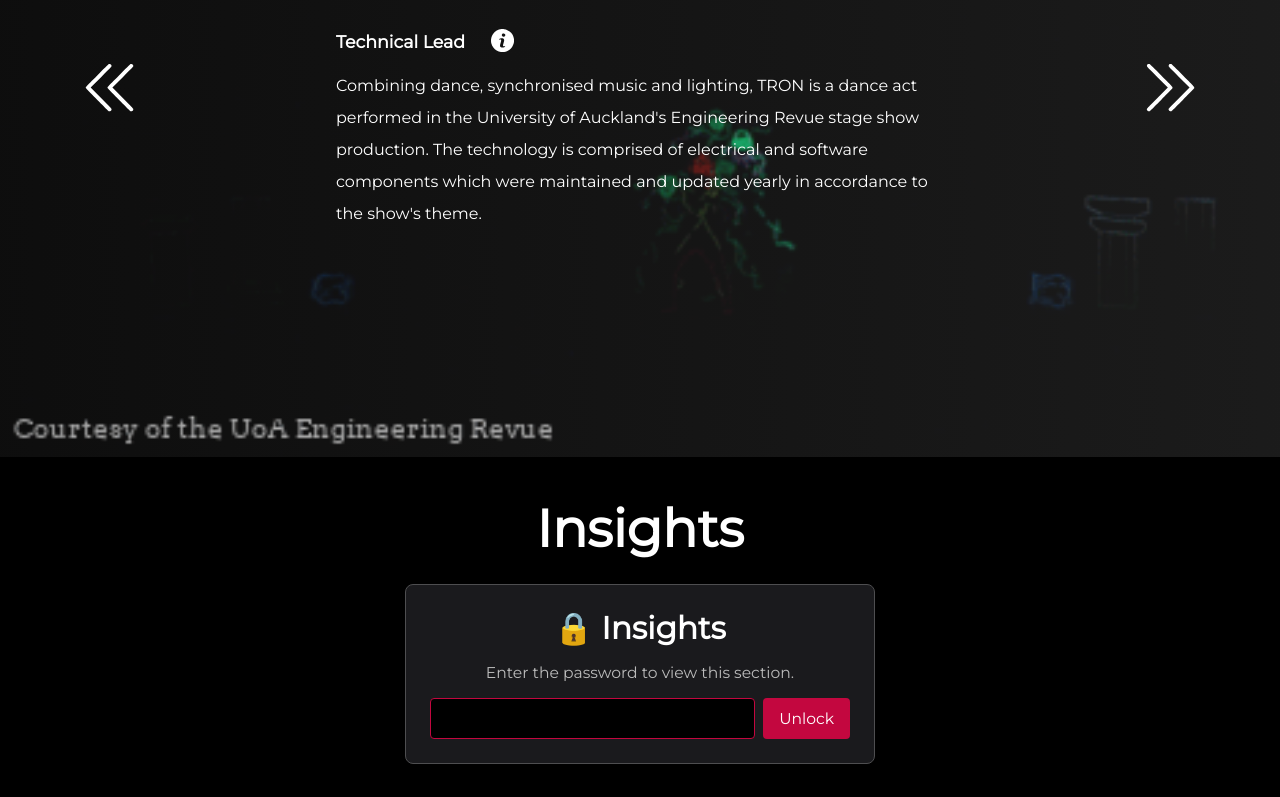
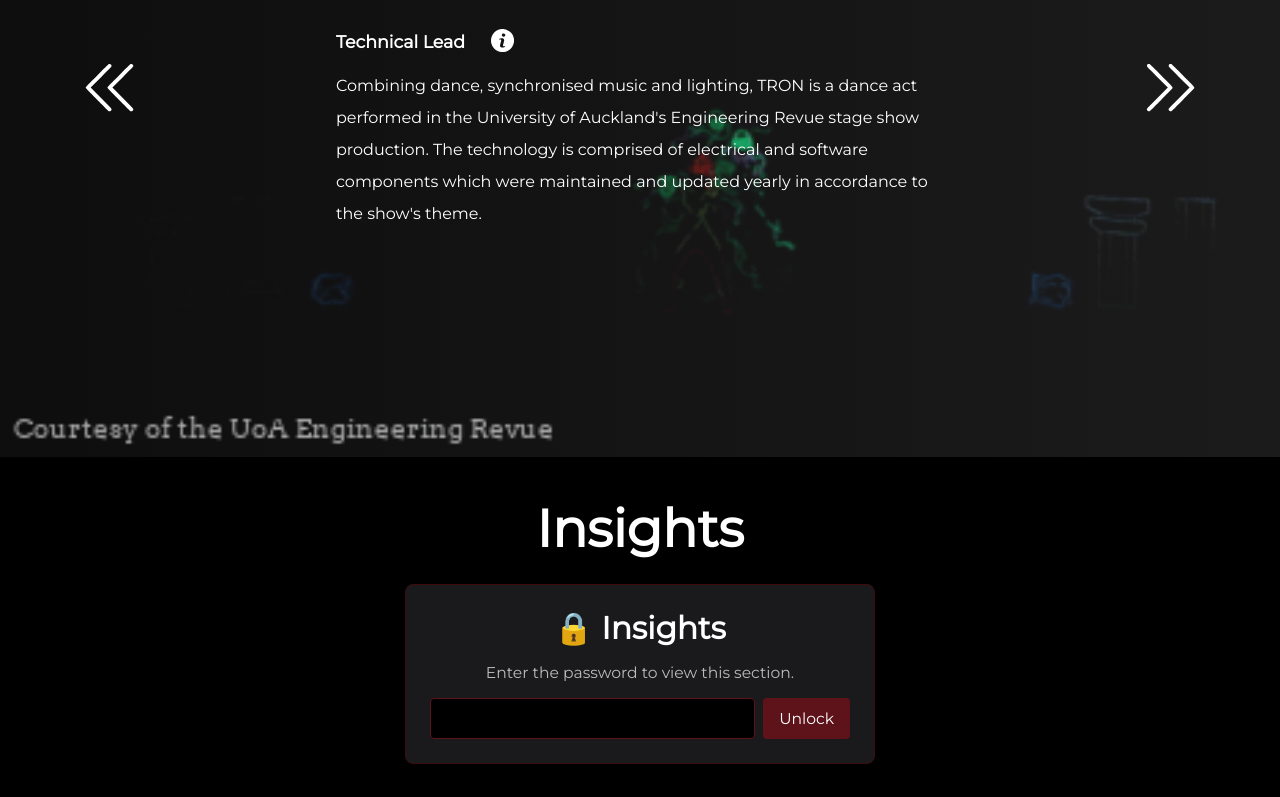
Before and after one commit to jemimahmartinez/jemimahmartinez.github.io, a React (Create React App) app: page / in a window 1280 px wide. Shown: the part 2000-2797 px from the top of the page. Built offline with nearby package versions, Linux system fonts and the light colour scheme.

Commit message:
updating accented colours

```diff
--- a/src/App.tsx
+++ b/src/App.tsx
@@ -30,7 +30,7 @@ const styles = {
     padding: "14px 16px",
     "text-decoration": "none",
     "&:hover": {
-      "background-color": "#4E4E50 ",
+      "background-color": "#3E0C0C ",
     },
   },
   active: {
@@ -39,7 +39,7 @@ const styles = {
     "text-align": "center",
     padding: "14px 16px",
     "text-decoration": "none",
-    "background-color": "#C3073F",
+    "background-color": "#5E1219",
   },
 };
 
--- a/src/components/button.tsx
+++ b/src/components/button.tsx
@@ -11,7 +11,7 @@ const styles = {
     margin: "0px 20px 0px 20px",
     transition: "color 0.75s",
     "&:hover": {
-      color: "#C3073F !important",
+      color: "#5E1219 !important",
     },
     "align-items": "flex-end",
     "z-index": "99",
--- a/src/components/insights/historical-reports.tsx
+++ b/src/components/insights/historical-reports.tsx
@@ -19,7 +19,7 @@ const styles = {
     gap: "8px",
   },
   item: {
-    border: "1px solid #4E4E50",
+    border: "1px solid #3E0C0C",
     "border-radius": "4px",
     overflow: "hidden",
   },
@@ -49,13 +49,13 @@ const styles = {
   body: {
     padding: "12px 14px",
     "background-color": "#000000",
-    "border-top": "1px solid #4E4E50",
+    "border-top": "1px solid #3E0C0C",
     color: "#e0e0e0",
     "& h1, & h2, & h3, & h4": {
       color: "white",
       margin: "12px 0 8px 0",
     },
-    "& a": { color: "#C3073F" },
+    "& a": { color: "#5E1219" },
   },
   summary: {
     margin: "0 0 8px 0",
--- a/src/components/insights/ladder-gap.tsx
+++ b/src/components/insights/ladder-gap.tsx
@@ -7,7 +7,7 @@ import { LadderGap as LadderGapData, LadderGapStatus } from "./types";
 const STATUS_COLOR: Record<LadderGapStatus, string> = {
   met: "#4caf50",
   developing: "#ffb300",
-  gap: "#C3073F",
+  gap: "#5E1219",
 };
 
 const styles = {
--- a/src/components/insights/latest-report.tsx
+++ b/src/components/insights/latest-report.tsx
@@ -21,7 +21,7 @@ const styles = {
       margin: "20px 0 10px 0",
     },
     "& a": {
-      color: "#C3073F",
+      color: "#5E1219",
     },
     "& code": {
       "background-color": "#000000",
@@ -36,7 +36,7 @@ const styles = {
       overflow: "auto",
     },
     "& blockquote": {
-      "border-left": "3px solid #C3073F",
+      "border-left": "3px solid #5E1219",
       "padding-left": "12px",
       margin: "12px 0",
       color: "#bbb",
@@ -50,7 +50,7 @@ const styles = {
       margin: "12px 0",
     },
     "& th, & td": {
-      border: "1px solid #4E4E50",
+      border: "1px solid #3E0C0C",
       padding: "8px",
       "text-align": "left",
     },
--- a/src/components/insights/password-gate.tsx
+++ b/src/components/insights/password-gate.tsx
@@ -22,7 +22,7 @@ const styles = {
     "max-width": "420px",
     width: "80%",
     "background-color": "#1A1A1D",
-    border: "1px solid #4E4E50",
+    border: "1px solid #3E0C0C",
     "border-radius": "8px",
   },
   heading: {
@@ -48,18 +48,18 @@ const styles = {
     "font-family": "Montserrat, sans-serif",
     "background-color": "#000000",
     color: "white",
-    border: "1px solid #4E4E50",
+    border: "1px solid #3E0C0C",
     "border-radius": "4px",
     outline: "none",
     "&:focus": {
-      "border-color": "#C3073F",
+      "border-color": "#5E1219",
     },
   },
   button: {
     padding: "10px 16px",
     "font-size": "0.6em",
     "font-family": "Montserrat, sans-serif",
-    "background-color": "#C3073F",
+    "background-color": "#5E1219",
     color: "white",
     border: "none",
     "border-radius": "4px",
@@ -72,7 +72,7 @@ const styles = {
   error: {
     margin: "0",
     "font-size": "0.55em",
-    color: "#C3073F",
+    color: "#5E1219",
   },
 };
 
--- a/src/components/insights/tile-shell.tsx
+++ b/src/components/insights/tile-shell.tsx
@@ -4,7 +4,7 @@ import withStyles, { WithStylesProps } from "react-jss";
 const styles = {
   tile: {
     "background-color": "#1A1A1D",
-    border: "1px solid #4E4E50",
+    border: "1px solid #3E0C0C",
     "border-radius": "8px",
     padding: "20px",
     "text-align": "left",
@@ -14,7 +14,7 @@ const styles = {
     margin: "0 0 12px 0",
     "font-size": "1.1em",
     color: "white",
-    "border-bottom": "2px solid #C3073F",
+    "border-bottom": "2px solid #5E1219",
     "padding-bottom": "6px",
   },
   body: {
--- a/src/components/insights/velocity-dashboard.tsx
+++ b/src/components/insights/velocity-dashboard.tsx
@@ -50,7 +50,7 @@ const styles = {
   },
   bar: {
     width: "100%",
-    "background-color": "#C3073F",
+    "background-color": "#5E1219",
     "border-radius": "2px 2px 0 0",
     "min-height": "2px",
   },
--- a/src/components/nav/nav-button.tsx
+++ b/src/components/nav/nav-button.tsx
@@ -27,7 +27,7 @@ const styles = {
     margin: "0px 20px 0px 20px",
     transition: "color 0.75s",
     "&:hover": {
-      color: "#C3073F !important",
+      color: "#5E1219 !important",
     },
     "align-items": "flex-end",
     "z-index": "99",
--- a/src/components/nav/nav-triangle.tsx
+++ b/src/components/nav/nav-triangle.tsx
@@ -10,7 +10,7 @@ const styles = {
     height: "0",
     "border-left": "50px solid transparent",
     "border-right": "50px solid transparent",
-    "border-top": "25px solid #C3073F",
+    "border-top": "25px solid #5E1219",
   },
 };
 
--- a/src/components/slideshow/slider.tsx
+++ b/src/components/slideshow/slider.tsx
@@ -49,7 +49,7 @@ const styles = {
     margin: "0px 60px 0px 20px",
     transition: "color 0.75s",
     "&:hover": {
-      color: "#C3073F !important",
+      color: "#5E1219 !important",
     },
     "z-index": "99",
     cursor: "pointer",
```
Also changed, not shown: 1 other file (tests, documents, lock files or other folders).
